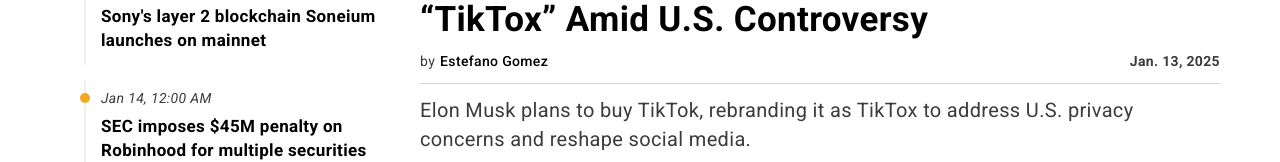
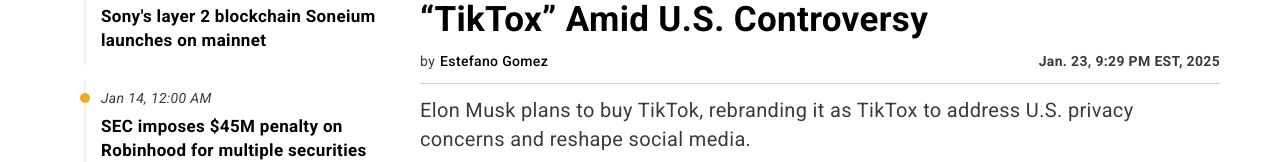
Before and after one commit to garyjordan321/tiktok, a plain HTML site: page news/tech/elon-musk-set-to-buy-social-media-app-twitter/index.html in a window 1280 px wide. Shown: the part 404-566 px from the top of the page. Drawn offline with Linux system fonts and the light colour scheme; files whose address does not match are found by name; a web font is replaced by a local one.

Commit message:
Update index.html

```diff
--- a/news/tech/elon-musk-set-to-buy-social-media-app-twitter/index.html
+++ b/news/tech/elon-musk-set-to-buy-social-media-app-twitter/index.html
@@ -818,7 +818,7 @@ oneSignal_options['notifyButton']['colors']['circle.background'] = '#a60000';
 
             <div class="date-published">
                                     <time class="timeago should-format" datetime="2025-01-13T21:23:30+00:00">
-                        Jan. 13, 2025                    </time>
+                        Jan. 23, 9:29 PM EST, 2025                    </time>
                             </div>
         </div>
     </section>
```
